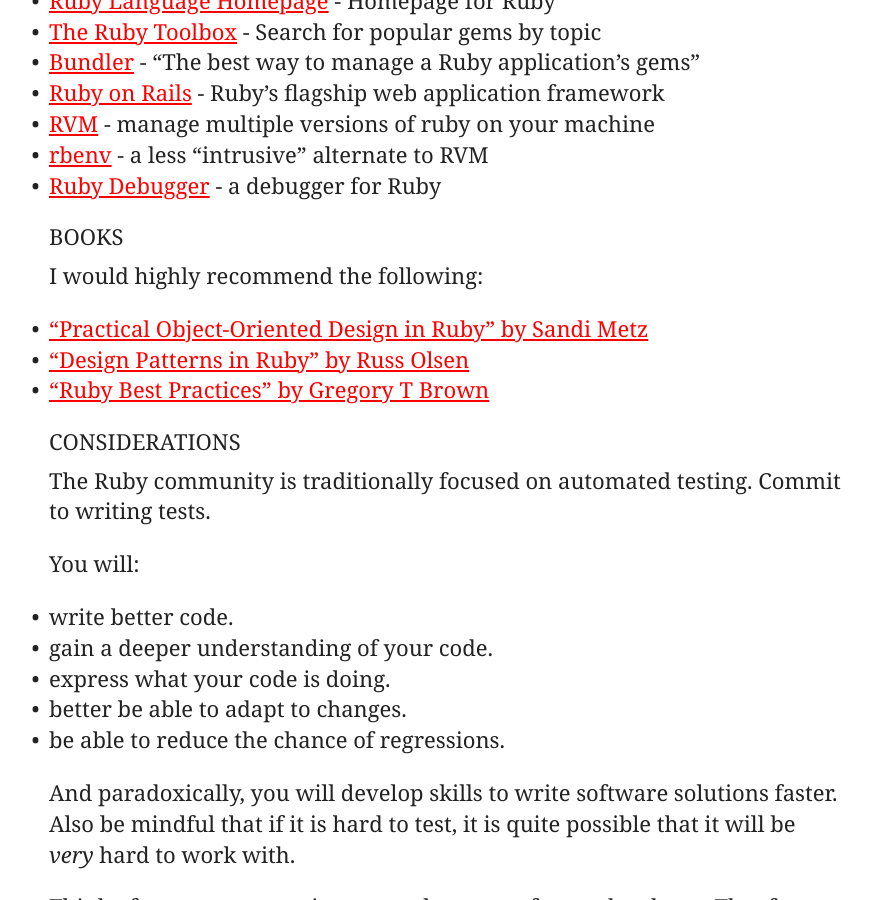
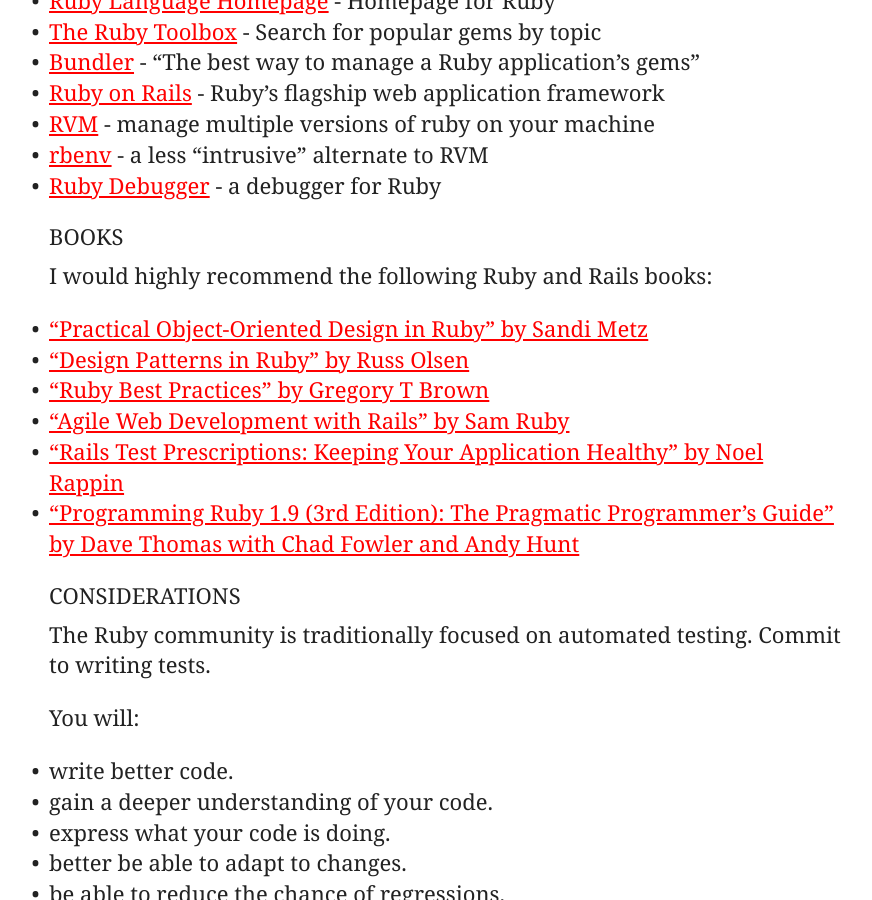
Before and after one commit to terrellt/ndlib.github.io, a Jekyll site: the page built from _posts/2013-04-20-ruby-resources-for-the-university.md, in a window 1280 px wide and 900 px high, scrolled down 653 px. Shown: the whole window, without its empty margins (195-1067 px from the left). Built offline with Jekyll 4.4.1, drawn with Linux system fonts in a browser that asks for light colours; Markdown is read by kramdown in place of the engine named in the settings.

Commit message:
Adding additional book references

```diff
--- a/_posts/2013-04-20-ruby-resources-for-the-university.md
+++ b/_posts/2013-04-20-ruby-resources-for-the-university.md
@@ -29,11 +29,14 @@ tags:     ruby
 
 ### Books
 
-I would highly recommend the following:
+I would highly recommend the following Ruby and Rails books:
 
 * ["Practical Object-Oriented Design in Ruby" by Sandi Metz](http//practicaloodinruby.com)
 * ["Design Patterns in Ruby" by Russ Olsen](http://designpatternsinruby.com)
 * ["Ruby Best Practices" by Gregory T Brown](http://www.amazon.com/Ruby-Best-Practices-Gregory-Brown/dp/0596523009/ref=sr_1_14?ie=UTF8&qid=1366481685&sr=8-14&keywords=ruby+programming)
+* ["Agile Web Development with Rails" by Sam Ruby](http://pragprog.com/book/rails4/agile-web-development-with-rails)
+* ["Rails Test Prescriptions: Keeping Your Application Healthy" by Noel Rappin](http://pragprog.com/book/nrtest/rails-test-prescriptions)
+* ["Programming Ruby 1.9 (3rd Edition): The Pragmatic Programmer's Guide" by Dave Thomas with Chad Fowler and Andy Hunt](http://pragprog.com/book/ruby3/programming-ruby-1-9)
 
 ### Considerations
 
```
